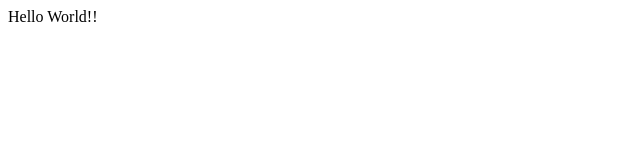
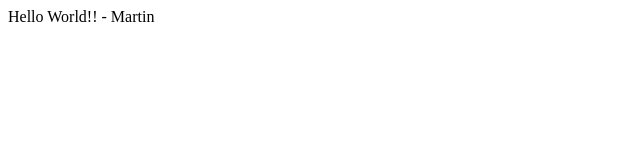
Before and after one commit to Martin-coder-web/TestSite, a plain HTML site: page index.html in a window 1280 px wide. Shown: the full height of the page, 0-640 px from the left. Drawn offline with Linux system fonts and the light colour scheme.

Commit message:
Update index.html

```diff
--- a/index.html
+++ b/index.html
@@ -6,6 +6,6 @@
     <title>Document</title>
 </head>
 <body>
-    Hello World!!
+    Hello World!! - Martin
 </body>
 </html>
```
